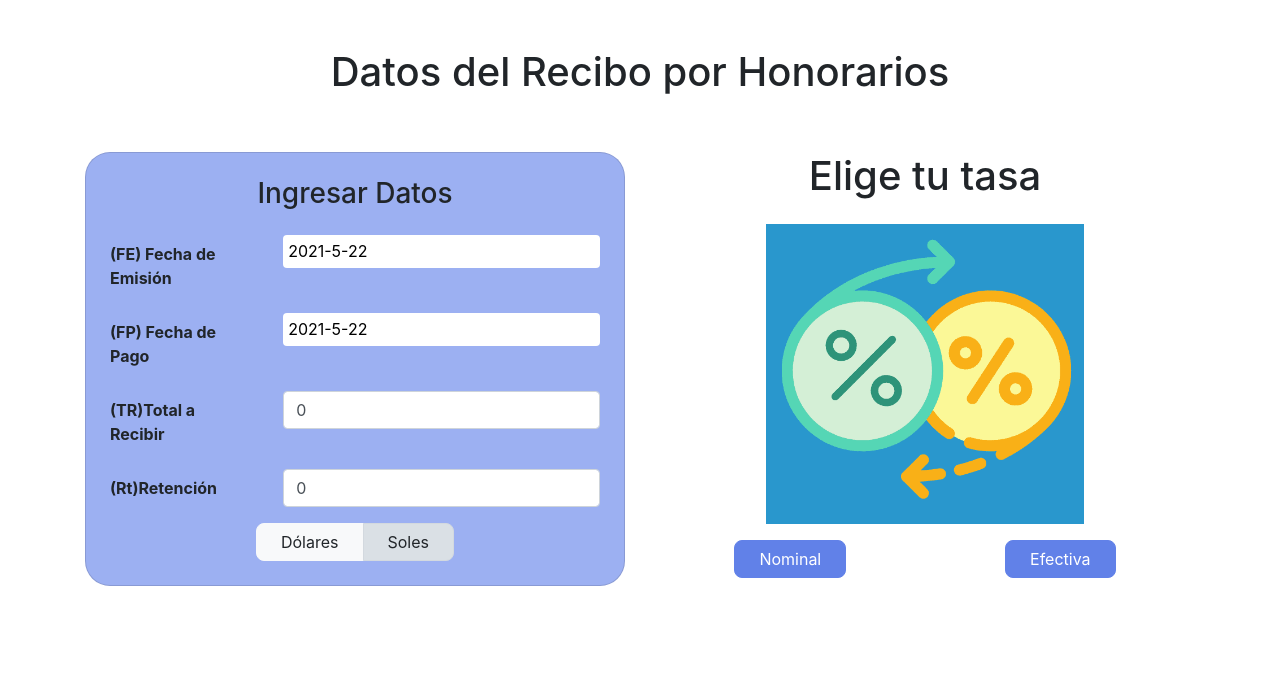
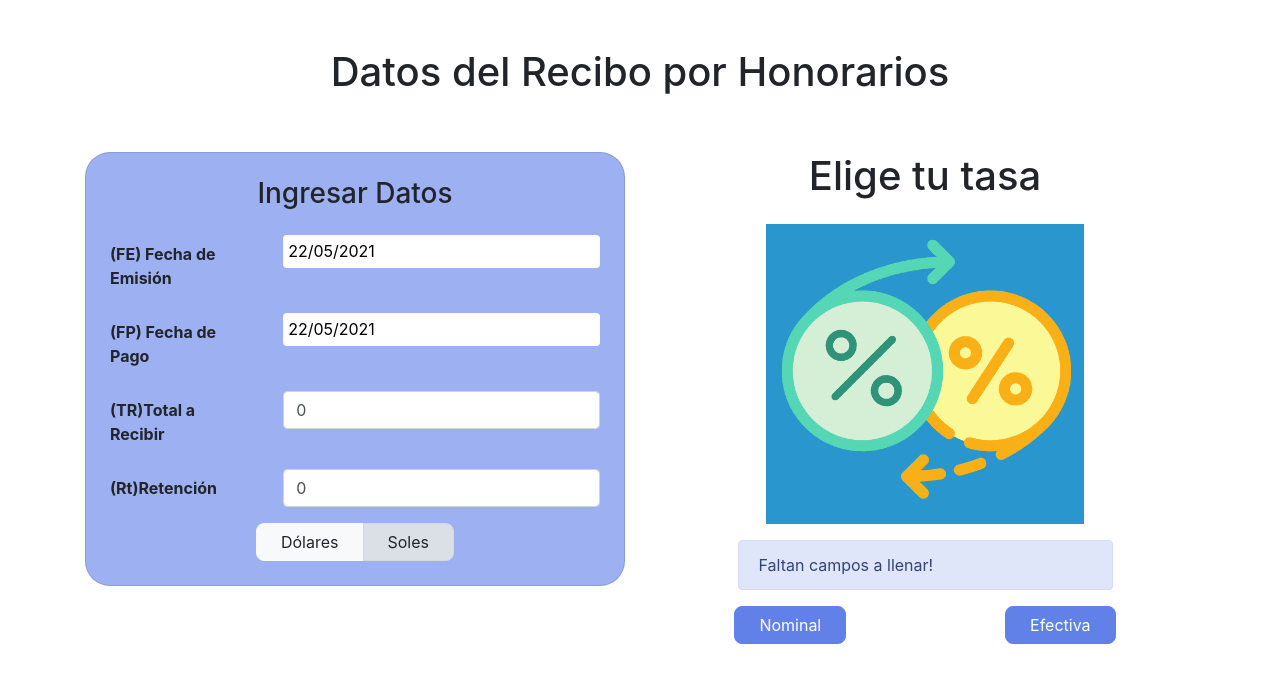
Before and after one commit to Ariandel007/tp-finanzas-frontend, a React (Create React App) app: page /receipt in a window 1280 px wide. Shown: the top 682 px of the page. Built offline with nearby package versions, Linux system fonts and the light colour scheme; no server answers.

Commit message:
fix spanish date

```diff
--- a/package.json
+++ b/package.json
@@ -9,6 +9,7 @@
     "axios": "^0.21.1",
     "bootstrap": "^4.6.0",
     "d3-array": "^3.0.1",
+    "moment": "^2.29.1",
     "node-sass": "^6.0.0",
     "react": "^17.0.2",
     "react-day-picker": "^7.4.10",
--- a/src/_components/BarButton.js
+++ b/src/_components/BarButton.js
@@ -6,8 +6,9 @@ const BarButton = ({openSideNav, token, setToken}) => {
     const location = useLocation();
 
     useEffect(() => {
+        console.log('hello there');
         setToken(localStorage.getItem('token-receipt'));
-    }, [location]);
+    }, [location, setToken]);
 
     return (
         <div className="col-2 selectable">
--- a/src/_components/ExpenseForm.js
+++ b/src/_components/ExpenseForm.js
@@ -70,6 +70,10 @@ const ExpenseForm = ({ isFinal, expensesSelected, setExpensesSelected }) => {
         }
 
         if (e.target.name == "value") {
+
+            if (value.length == 0) {
+                value = '1';
+            }
             value = parseFloat(value);
         }
 
--- a/src/_components/LoginForm.js
+++ b/src/_components/LoginForm.js
@@ -68,7 +68,7 @@ const LoginForm = () => {
                 </div>
 
                 <div className="d-flex justify-content-center mt-3 mb-5">
-                    <button onClick={onLoginSubmit} disabled={!isvalidForm()} type="button" className="btn btn-primary">
+                    <button onClick={onLoginSubmit} disabled={!isvalidForm() || userIsLoading} type="button" className="btn btn-primary">
                         {userIsLoading? <span className="spinner-grow spinner-grow-sm"></span>: null}
                         Ingresar
                     </button>
--- a/src/_components/ModalSave.js
+++ b/src/_components/ModalSave.js
@@ -27,7 +27,6 @@ const ModalSave = ({ showModal, changeModal, receiptFormData, setReceiptFormData
     }
 
     const saveReceipt = () => {
-        console.log(receiptFormData);
         saveReceiptAction(receiptFormData);
         setLoading(true);
     }
--- a/src/_components/RateAndTermForm.js
+++ b/src/_components/RateAndTermForm.js
@@ -1,6 +1,12 @@
 import DayPickerInput from 'react-day-picker/DayPickerInput';
 import '../picker.scss'
-import { useState } from "react"
+
+import MomentLocaleUtils, {
+  formatDate,
+  parseDate,
+} from 'react-day-picker/moment';
+
+import 'moment/locale/es';
 
 const RateAndTermForm = ({ dataView, setdataView, receiptFormData, setReceiptFormData }) => {
 
@@ -47,22 +53,45 @@ const RateAndTermForm = ({ dataView, setdataView, receiptFormData, setReceiptFor
     }
 
     const onChangeSelectCompoundingPeriod = e => {
+        let value = e.target.value.toString();
+
+        if (value.length == 0) {
+            value = '1';
+        }
+
         setReceiptFormData({
             ...receiptFormData,
             compoundingPeriod: {
                 ...receiptFormData.compoundingPeriod,
-                numberDays: parseInt(e.target.value)
+                numberDays: parseInt(value)
             }
         })
     }
 
+    const isValid = () => {
+        const  valid = receiptFormData.compoundingPeriod.numberDays > 0 && receiptFormData.rate.percentage > 0 && receiptFormData.rateTerm.numberDays > 0;
+        return valid;
+    }
+
+    const changeView = stage => {
+        if (stage == 2) {
+            if(isValid()) {
+                setdataView({
+                    ...dataView,
+                    title: 'Costes/Gastos',
+                    stage: stage
+                });
+            }
+        } else {
+            setdataView({
+                ...dataView,
+                title: 'Costes/Gastos',
+                stage: stage
+            });
+        }
 
 
-    const changeView = stage => setdataView({
-        ...dataView,
-        title: 'Costes/Gastos',
-        stage: stage
-    });
+    }
 
     const onChangeCommercialYear = e => {
         setReceiptFormData({
@@ -75,11 +104,27 @@ const RateAndTermForm = ({ dataView, setdataView, receiptFormData, setReceiptFor
     }
 
     const onChangeRateInput = e => {
+
+        let value = e.target.value;
+
+        value = value.toString();
+
+        if (value.length > 0) {
+            if(value.charAt(value.length - 1) == ".") {
+                console.log('termina en punto');
+            } else {
+                value = parseFloat(value);
+                if (isNaN(value)) {
+                    value='';
+                }
+            }
+        }
+
         setReceiptFormData({
             ...receiptFormData,
             rate: {
                 ...receiptFormData.rate,
-                [e.target.name]: parseFloat(e.target.value),
+                [e.target.name]: value,
             }
         });
     }
@@ -98,6 +143,12 @@ const RateAndTermForm = ({ dataView, setdataView, receiptFormData, setReceiptFor
     }
 
     const onChangeRateTermDays = e => {
+        let value = e.target.value.toString();
+
+        if (value.length == 0) {
+            value = '1';
+        }
+
         setReceiptFormData({
             ...receiptFormData,
             rateTerm: {
@@ -115,6 +166,12 @@ const RateAndTermForm = ({ dataView, setdataView, receiptFormData, setReceiptFor
                 discountDate: dateDiscount
             }
         });
+    }
+
+    const limitDatesInPicker = () => {
+        const dt = new Date(receiptFormData.paymentDate.getTime());
+        dt.setDate( dt.getDate() - 1 );
+        return dt;
     }
 
     return (
@@ -145,7 +202,7 @@ const RateAndTermForm = ({ dataView, setdataView, receiptFormData, setReceiptFor
                         </select>
                     </div>
                     <div className="col-sm-4">
-                        <input disabled={receiptFormData.rateTerm.id != 9} type="text" className="form-control" id="retainage" name="numberDays" value={receiptFormData.rateTerm.numberDays} onChange={onChangeRateTermDays}/>
+                        <input disabled={receiptFormData.rateTerm.name !== 'Especial'} type="text" className="form-control" id="retainage" name="numberDays" value={receiptFormData.rateTerm.numberDays} onChange={onChangeRateTermDays}/>
                     </div>
                 </div>
 
@@ -172,7 +229,7 @@ const RateAndTermForm = ({ dataView, setdataView, receiptFormData, setReceiptFor
                             </select>
                         </div>
                         <div className="col-sm-4">
-                            <input disabled={receiptFormData.compoundingPeriod.name !== 9} type="text" className="form-control" id="retainage" name="numberDays" value={receiptFormData.compoundingPeriod.numberDays} onChange={onChangeSelectCompoundingPeriod}/>
+                            <input disabled={receiptFormData.compoundingPeriod.name !== 'Especial'} type="text" className="form-control" id="retainage" name="numberDays" value={receiptFormData.compoundingPeriod.numberDays} onChange={onChangeSelectCompoundingPeriod}/>
                         </div>
                     </div>
                     )
@@ -183,7 +240,16 @@ const RateAndTermForm = ({ dataView, setdataView, receiptFormData, setReceiptFor
                 <div className="form-group row">
                     <label htmlFor="dateOfIssue" className="col-sm-4 col-form-label"><strong>(FD) Fecha de Descuento</strong></label>
                     <div className="col-sm-8">
-                        <DayPickerInput inputProps={{ style: style }} value={receiptFormData.rate.discountDate} onDayChange={day => onRateDateDiscount(day)} />
+                        <DayPickerInput
+                        formatDate={formatDate}
+                        parseDate={parseDate}
+                         dayPickerProps={{
+                            disabledDays: {
+                                locale: 'es',
+                                localeUtils: MomentLocaleUtils,
+                                after: limitDatesInPicker(),
+                            },
+                        }} inputProps={{ style: style }} value={receiptFormData.rate.discountDate} onDayChange={day => onRateDateDiscount(day)} />
                     </div>
                 </div>
 
--- a/src/_components/Receipt.js
+++ b/src/_components/Receipt.js
@@ -14,6 +14,12 @@ const Receipt = () => {
         stage: 0
     });
 
+    const limitDatesInPicker = () => {
+        const dt = new Date();
+        dt.setDate( dt.getDate() - 1 );
+        return dt;
+    }
+
     const [receiptFormData, setReceiptFormData] = useState({
         name: '',
         description: '',
@@ -29,7 +35,7 @@ const Receipt = () => {
             isCommercialYear: true,
             isNominal: false,
             percentage: 0,
-            discountDate: new Date()
+            discountDate: limitDatesInPicker()
         },
         rateTerm: {
             id: 8,
@@ -66,7 +72,7 @@ const Receipt = () => {
                 isCommercialYear: true,
                 isNominal: false,
                 percentage: 0,//cuando se envie se debe poner entre 100
-                discountDate: new Date()
+                discountDate: limitDatesInPicker()
             },
             rateTerm: {
                 id: 8,
--- a/src/_components/ReceiptGeneralData.js
+++ b/src/_components/ReceiptGeneralData.js
@@ -1,6 +1,14 @@
-import { useState } from 'react';
 import DayPickerInput from 'react-day-picker/DayPickerInput';
+import { useEffect, useState } from 'react';
 import '../picker.scss'
+
+import MomentLocaleUtils, {
+  formatDate,
+  parseDate,
+} from 'react-day-picker/moment';
+
+import 'moment/locale/es';
+
 
 const ReceiptGeneralData = ({ receiptFormData, setReceiptFormData }) => {
 
@@ -20,8 +28,20 @@ const ReceiptGeneralData = ({ receiptFormData, setReceiptFormData }) => {
     }
     const onChangeInput = e => {
         let name = e.target.name;
-        let value = parseFloat(e.target.value);
+        let value = e.target.value;
 
+        value = value.toString();
+
+        if (value.length > 0) {
+            if(value.charAt(value.length - 1) == ".") {
+                console.log('termina en punto');
+            } else {
+                value = parseFloat(value);
+                if (isNaN(value)) {
+                    value='';
+                }
+            }
+        }
 
         changeAttribute(name, value);
     }
@@ -35,6 +55,18 @@ const ReceiptGeneralData = ({ receiptFormData, setReceiptFormData }) => {
 
     const checkActive = (moneyConditional) =>  moneyConditional? 'active' : '';
 
+    useEffect(() => {
+        if (receiptFormData.totalValue >= 1500) {
+            const newValue = receiptFormData.totalValue*0.08;
+            setReceiptFormData({
+                ...receiptFormData,
+                retainage: newValue
+            })
+        }
+        ;
+    }, [receiptFormData.totalValue]);
+
+
     return (
         <div className="card card-data-form p-4">
 
@@ -45,14 +77,26 @@ const ReceiptGeneralData = ({ receiptFormData, setReceiptFormData }) => {
                 <div className="form-group row">
                     <label htmlFor="dateOfIssue" className="col-sm-4 col-form-label"><strong>(FE) Fecha de Emisión</strong></label>
                     <div className="col-sm-8">
-                    <DayPickerInput inputProps={{ style: style }} value={receiptFormData.dateOfIssue}  onDayChange={day => changeAttribute('dateOfIssue', day)} />
+                    <DayPickerInput
+                    dayPickerProps={{
+                    locale: 'es',
+                    localeUtils: MomentLocaleUtils,
+                    }}
+                    formatDate={formatDate} parseDate={parseDate}
+                    inputProps={{ style: style }} value={receiptFormData.dateOfIssue}  onDayChange={day => changeAttribute('dateOfIssue', day)} />
                     </div>
                 </div>
 
                 <div className="form-group row">
                     <label htmlFor="paymentDate" className="col-sm-4 col-form-label"><strong>(FP) Fecha de Pago</strong></label>
                     <div className="col-sm-8">
-                    <DayPickerInput inputProps={{ style: style }} value={receiptFormData.paymentDate}  onDayChange={day => changeAttribute('paymentDate', day)} />
+                    <DayPickerInput
+                    dayPickerProps={{
+                    locale: 'es',
+                    localeUtils: MomentLocaleUtils,
+                    }}
+                    formatDate={formatDate} parseDate={parseDate}
+                    inputProps={{ style: style }} value={receiptFormData.paymentDate}  onDayChange={day => changeAttribute('paymentDate', day)} />
                     </div>
                 </div>
 
--- a/src/_components/SelectRate.js
+++ b/src/_components/SelectRate.js
@@ -1,8 +1,19 @@
-import { Fragment } from "react";
+import { Fragment, useEffect, useState } from "react";
 
 const SelectRate = ({ dataView, setdataView, receiptFormData, setReceiptFormData }) => {
 
+    const isValidForm = () => {
+        const valid = receiptFormData.dateOfIssue !== null && receiptFormData.dateOfIssue !== '' &&
+        receiptFormData.paymentDate !== null && receiptFormData.paymentDate !== '' &&
+        receiptFormData.totalValue !== null && receiptFormData.totalValue !== '' && receiptFormData.totalValue.toString().charAt(receiptFormData.totalValue.length - 1) != "." && receiptFormData.totalValue > 0 &&
+        receiptFormData.retainage !== null && receiptFormData.retainage !== '' && receiptFormData.retainage.toString().charAt(receiptFormData.retainage.length - 1) != "." && receiptFormData.retainage > 0
+        return valid;
+    }
+
+    const [isvalid, setIsValid] = useState(isValidForm());
+
     const selectRateType = (isNominalState) => {
+        if(isvalid) {
             setReceiptFormData({
                 ...receiptFormData,
                 rate: {
@@ -16,8 +27,12 @@ const SelectRate = ({ dataView, setdataView, receiptFormData, setReceiptFormData
                 title: isNominalState? 'Recibo Descontado a Tasa Nominal' : 'Recibo Descontado a Tasa Efectiva',
                 stage: 1
             });
+        }
+    }
 
-    }
+    useEffect(() => {
+        setIsValid(isValidForm());
+    }, [isValidForm, receiptFormData]);
 
     return (
         <Fragment>
@@ -27,10 +42,23 @@ const SelectRate = ({ dataView, setdataView, receiptFormData, setReceiptFormData
             <div className="d-flex justify-content-center py-3">
                 <img height="300px" src="/images/tasa-interes-img.png" ></img>
             </div>
+            <div className="d-flex justify-content-center">
+                <div className="col-9">
+                {!isvalid?
+                    <div class="alert alert-primary" role="alert">
+                        Faltan campos a llenar!
+                    </div>
+                    :
+                    null
+                }
+                </div>
+            </div>
             <div className="d-flex justify-content-around">
                 <button type="button" className="btn btn-primary" onClick={ () => selectRateType(true)} >Nominal</button>
                 <button type="button" className="btn btn-primary" onClick={ () => selectRateType(false)}>Efectiva</button>
             </div>
+
+
         </Fragment>
     );
 }
```
Also changed, not shown: src/_components/SignUpForm.js (+14 -3 lines), src/_components/Table.js (+5 -5 lines), 1 other file (tests, documents, lock files or other folders). Lines whose indentation alone changed are shown as unchanged.
